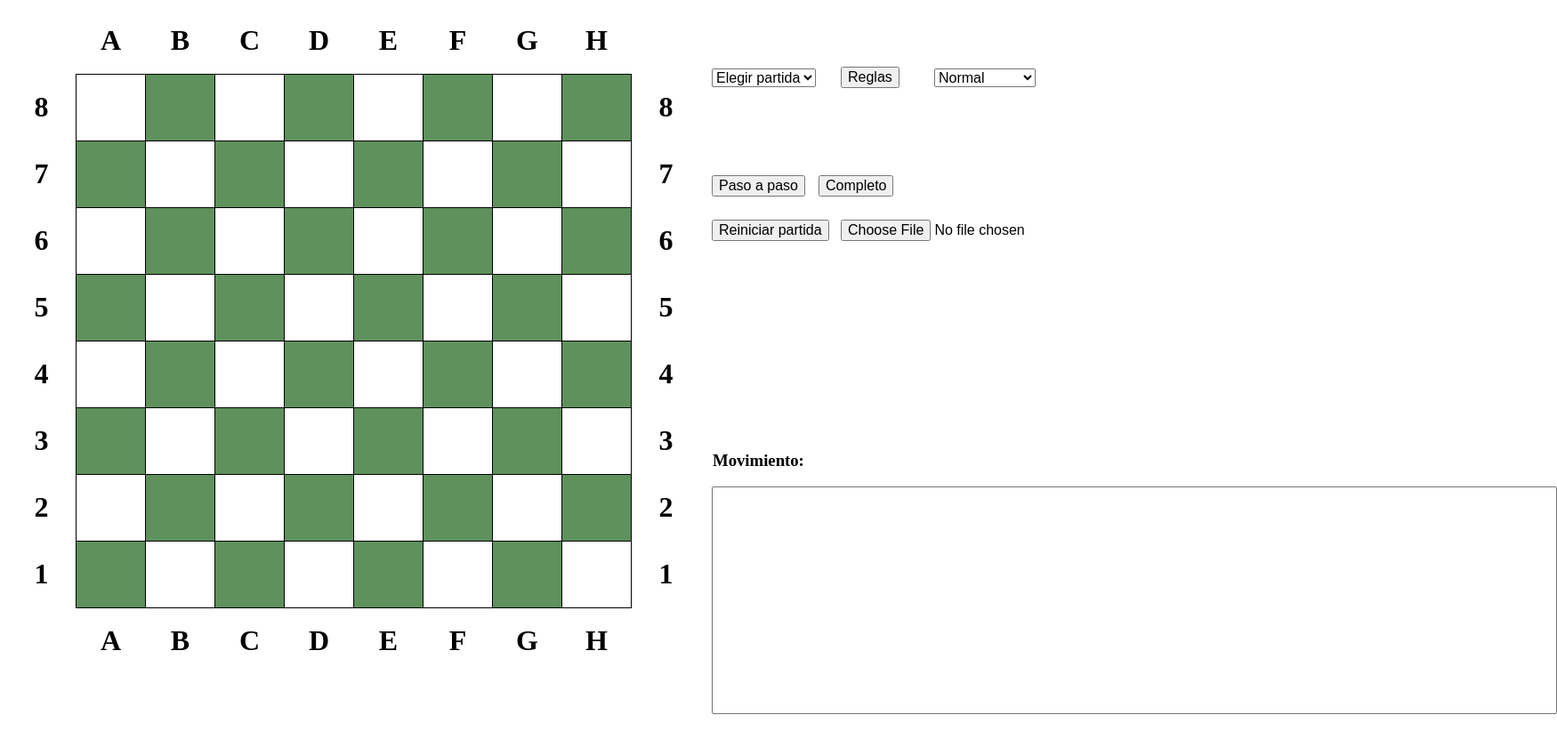
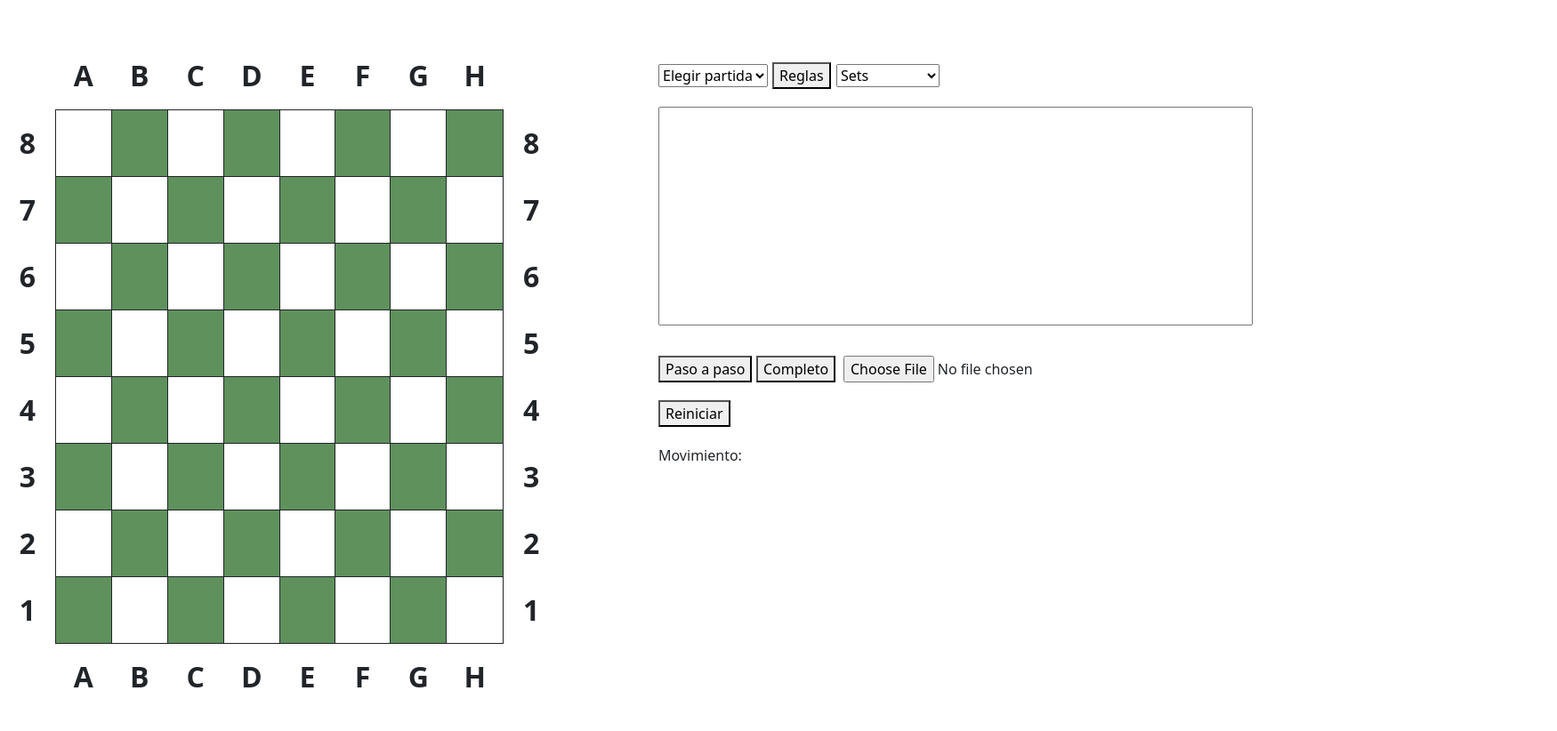
Before and after one commit to sofiacr0/visualizador, a plain HTML site: page index.html in a window 1280 px wide. Shown: the whole page at 89% size, 1750 px wide, since content can reach past the window. Drawn offline with nearby package versions, Linux system fonts and the light colour scheme.

Commit message:
final commit

```diff
--- a/css/styles.css
+++ b/css/styles.css
@@ -137,10 +137,64 @@ table td:last-child  {
 }
 
 textarea{
-    left: 800px;
+    left: 740px;
+    top: 120px;
     position: absolute;
-    font-size: 1.7em;
+    font-size: 1em;
     resize: none;
+}
+
+.button1{
+    /*paso a paso*/
+    font-size: 1em;
+    position: absolute;
+    left: 740px;
+    top: 400px;
+}
+
+.button2{
+    /*completo*/
+    font-size: 1em;
+    position: absolute;
+    left: 850px;
+    top: 400px;
+}
+
+.button3{
+    /*cargar partida*/
+    font-size: 1em;
+    position: absolute;
+    left: 948px;
+    top: 400px;
+}
+
+.button4{
+    /*reiniciar partida*/
+    font-size: 1em;
+    position: absolute;
+    left: 740px;
+    top: 450px;
+}
+
+.button5{
+    /*reglas*/
+    font-size: 1em;
+    position: absolute;
+    margin-top: -2px;
+    left: 868px;
+}
+
+.jaque {
+    color: rgb(77, 77, 202); /* Color azul para Jaque */
+  }
+
+  .jaque-mate {
+    color: rgb(178, 71, 71); /* Color rojo para Jaque Mate */
+  }
+
+  h3{
+    margin-top: -270px;
+    margin-left: 793px;
 }
 
 div{
@@ -148,70 +202,19 @@ div{
 }
 
 .div2{
+    display: inline;
     position: absolute;
-    left: 250px;
-}
-
-select{
-    font-size: 1em;
-}
-
-.button1{
-    /*paso a paso*/
-    font-size: 1em;
-    position: absolute;
-    margin-top: -350px;
-    left: 800px;
-}
-
-.button2{
-    /*completo*/
-    font-size: 1em;
-    position: absolute;
-    margin-top: -350px;
-    left: 920px;
-}
-
-.button3{
-    /*cargar partida*/
-    font-size: 1em;
-    position: absolute;
-    margin-top: -300px;
-    left: 945px;
-}
-
-.button4{
-    /*reiniciar partida*/
-    font-size: 1em;
-    position: absolute;
-    margin-top: -300px;
-    left: 800px;
-}
-
-.button5{
-    /*reglas*/
-    font-size: 1em;
-    position: absolute;
-    margin-top: -472px;
-    left: 945px;
-}
-
-.jaque {
-    color: blue; /* Color azul para Jaque */
-  }
-
-  .jaque-mate {
-    color: red; /* Color rojo para Jaque Mate */
-  }
-
-  h3{
-    margin-top: -270px;
-    margin-left: 793px;
+    left: 200px;
 }
 
 select{
     font-size: 1em;
     position: absolute;
-    margin-top: -470px;
-    left: 800px;
+    left: 740px;
 }
+
+p{
+    left: 740px;
+    top: 500px;
+    position: absolute;
+}
--- a/index.html
+++ b/index.html
@@ -1,10 +1,14 @@
 <!DOCTYPE html>
 <html lang="en">
-
   <head>
     <meta charset="UTF-8" />
     <meta name="viewport" content="width=device-width, initial-scale=1.0" />
     <title>Visualizador de Ajedrez</title>
+
+    <link
+      href="https://cdn.jsdelivr.net/npm/bootstrap@5.3.3/dist/css/bootstrap.min.css"
+      rel="stylesheet"
+    />
     <link rel="stylesheet" href="./css/styles.css" />
     <script src="./js/funciones.js"></script>
   </head>
@@ -12,7 +16,7 @@
   <body onload="iniciar()">
     <div class="container">
       <div class="row justify-content-center">
-      <div>
+        <div class="pt-4 col-md-6 col-lg">
           <table id="js-tablero">
             <tr>
               <td></td>
@@ -136,11 +140,11 @@
             </tr>
           </table>
         </div>
-      <div>
-        <h3>
-          <p id="js-out">Movimiento:<br /></p>
-        </h3>
-        <div>
+
+        <div class="pt-md-5 pt-sm-2 col-md-4 col-lg">
+
+          <p id="js-out" class="mb-3">Movimiento: <br /></p>
+
           <select id="js-partidas" onchange="partidas()">
             <option value="0">Elegir partida</option>
             <option value="1">Partida 1</option>
@@ -149,9 +153,10 @@
             <option value="4">Partida 4</option>
             <option value="5">Partida 5</option>
           </select>
-        </div>
-        <div class="div2" >
+
+          <div class="div2">
             <select id="js-tipo-pieza" onchange="cambiarPiezas()">
+              <option value="sets">Sets</option>
               <option value="normal">Normal</option>
               <option value="verdeyrojo">Verde y Rojo</option>
               <option value="animales">Animales</option>
@@ -159,16 +164,17 @@
             </select>
           </div>
 
-        <textarea id="js-texto" class="container" cols="70" rows="10"></textarea>
+          <textarea id="js-texto" class="" cols="70" rows="10"></textarea>
 
+          <div>
             <input class="button3" type="file" value="Cargar partida" id="js-cargar" onchange="cargarPartida()" />
             <button class="button1" id="paso-a-paso" onclick="pasos()">Paso a paso</button>
             <button class="button2" id="completo" onclick="completo()">Completo</button>
-        <button class="button4" onclick="reiniciar()">Reiniciar partida</button>
+            <button class="button4" id="reiniciar" onclick="reiniciar()">Reiniciar</button>
             <button class="button5" onclick="reglas()">Reglas</button>
           </div>
         </div>
       </div>
+    </div>
   </body>
-
 </html>
--- a/js/funciones.js
+++ b/js/funciones.js
@@ -194,7 +194,6 @@ function pasos() {
     jaqueMateElement.classList.add("jaque-mate");
     out.appendChild(jaqueMateElement);
   }
-
 
   //si se come una pieza, eliminar la clase de la pieza comida
   if (checarSiCome(tokens[i])) {
```
Lines whose indentation alone changed are shown as unchanged.
